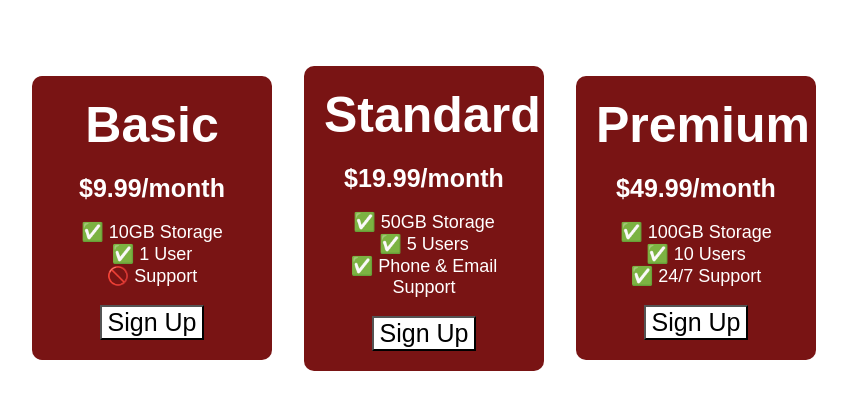
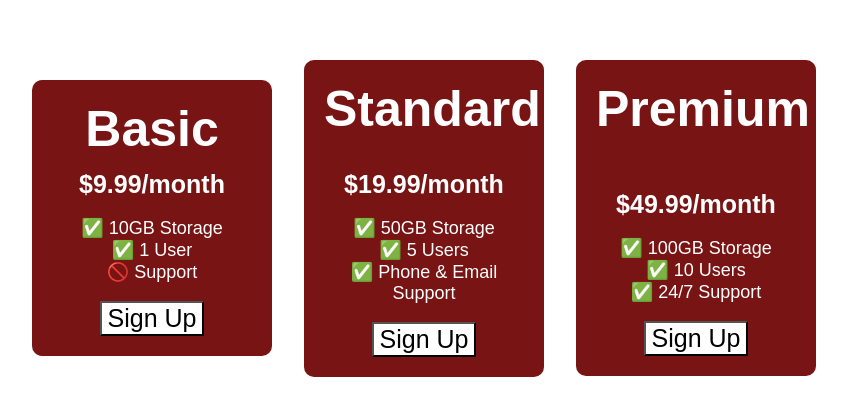
Before and after one commit to Guttsu-Gattsu/simple-pricing-table, a plain HTML site: page index.html in a window 1280 px wide. Shown: the part 190-606 px from the top of the page, without its empty margins (216-1063 px from the left). Drawn offline with Linux system fonts and the light colour scheme; a web font is replaced by a local one.

Commit message:
Add files via upload

```diff
--- a/index.html
+++ b/index.html
@@ -14,7 +14,7 @@
 <body>
   <div class="pricing-container">
     <div class="pricing-plan">
-      <div class="plan-title">Basic</div>
+      <div class="plan-title" id="basic">Basic</div>
       <div class="plan-price">$9.99/month</div>
       <ul class="plan-features">
         <li>✅ 10GB Storage</li>
@@ -24,7 +24,7 @@
       <button class="plan-button">Sign Up</a>
     </div>
     <div class="pricing-plan">
-      <div class="plan-title">Standard</div>
+      <div class="plan-title" id="standard">Standard</div>
       <div class="plan-price">$19.99/month</div>
       <ul class="plan-features">
         <li>✅ 50GB Storage</li>
@@ -34,7 +34,7 @@
       <button class="plan-button">Sign Up</a>
     </div>
     <div class="pricing-plan">
-      <div class="plan-title">Premium</div>
+      <div class="plan-title" id="premium">Premium</div>
       <div class="plan-price">$49.99/month</div>
       <ul class="plan-features">
         <li>✅ 100GB Storage</li>
--- a/style.css
+++ b/style.css
@@ -53,3 +53,18 @@ body {
         height: 100%;
     }
   }
+
+  #basic {
+    height: 100px;
+    margin-bottom: -30px;
+  }
+
+  #standard {
+    height: 150px;
+    margin-bottom: -60px;
+  }
+
+  #premium {
+    height: 200px;
+    margin-bottom: -90px;
+  }
```
